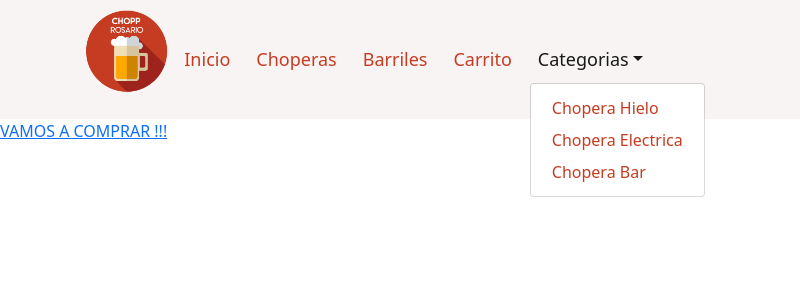
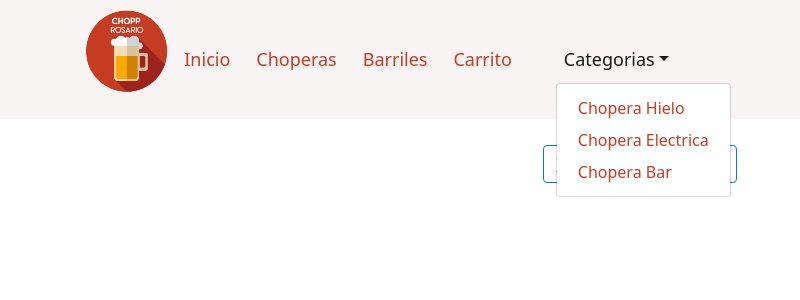
Before and after one commit to estefanobiasin/coderchopprosario, a React (Create React App) app: page /Cart in a window 1280 px wide. Both pictures are taken after a click on the button "Categorias". Shown: the top 300 px of the page, without its empty margins (0-800 px from the left). Built offline with nearby package versions, Linux system fonts and the light colour scheme.

Commit message:
correccion final

```diff
--- a/src/components/Cart.js
+++ b/src/components/Cart.js
@@ -32,7 +32,8 @@ function Cart() {
     });
 
     setCompra(docRef.id);
-    setCarrito([])
+
+    // setCarrito([])
   }
 
   function finalizarCompra() {
@@ -82,9 +83,17 @@ function Cart() {
     setCarrito(aux);
 
   }
+  const vaciarCarrito =()=>{
+    console.log("este es vaciar carrito");
+     setCarrito([]);
+  }
 
-  if (carrito.length === 0) {
-    return <Link to="/">VAMOS A COMPRAR !!!</Link>
+  if (carrito.length == 0) {
+    return(
+    <div className="content">
+    <Button  variant="outline-primary"><Link to="/">VAMOS A COMPRAR !!!</Link></Button>
+    </div>
+    )
   }
 
   return (
@@ -93,7 +102,7 @@ function Cart() {
         {compra ?
           <>
             <h2 className="msj">Tu numero de compra es de compra es {compra} </h2>
-            <Link to="/">Seguir Comprando !!!</Link>
+            <Button variant="outline-primary" onClick={() => vaciarCarrito()}><Link to="/">Seguir Comprando !!!</Link></Button>
           </>
           :
           <>
--- a/src/components/Category.js
+++ b/src/components/Category.js
@@ -1,5 +1,5 @@
 import Item from "./Item";
-import { useParams } from "react-router-dom";
+import { useParams, Link } from "react-router-dom";
 import "./style/Style.css";
 import { collection, getDocs, query, where } from 'firebase/firestore';
 import { getData } from './../firebase';
--- a/src/components/Item.js
+++ b/src/components/Item.js
@@ -1,6 +1,7 @@
 import React from "react";
 import 'bootstrap/dist/css/bootstrap.min.css';
-import {Card,Button,Container,Row,Col} from 'react-bootstrap';
+import {Card,Img,Body,Title,Text,Button,Container,Row,Col} from 'react-bootstrap';
+import ItemCount from "./ItemCount";
 import "./style/Style.css";
 
 import { Link } from "react-router-dom";
--- a/src/components/ItemCount.js
+++ b/src/components/ItemCount.js
@@ -1,35 +1,37 @@
 import 'bootstrap/dist/css/bootstrap.min.css';
-import { ButtonGroup, Button } from 'react-bootstrap';
+import {ButtonGroup,Button} from 'react-bootstrap';
 import "./style/Style.css";
-import React, { useContext } from "react";
+import React, {useState, useEffect, useContext} from "react";
 import { Link } from "react-router-dom";
 import carritoContext from '../context/cartContext';
-export default function ItemCount({ stok, inicio, onAdd, prod }) {
-    const { agregar } = useContext(carritoContext);
-    const producto = prod;
+export default function ItemCount ({stok, inicio, onAdd, prod}){
+const { carrito,agregar } = useContext(carritoContext);
+const producto=prod;
+let ok=true;
 
-    const agrega = () => {
-        agregar(producto, inicio);
+
+    const agrega = ()=>{
+    agregar (producto,inicio);
     }
 
-    const sumar = () => {
+    const sumar = ()=> {
         if (inicio < stok) {
-            onAdd(inicio + 1)
+        onAdd(inicio+1)
         }
     }
-    const restar = () => {
+    const restar = ()=> {
         if (inicio > 0) {
-            onAdd(inicio - 1)
+        onAdd(inicio-1)
         }
     }
 
-    return (
+    return(
         <div className='cont'>
 
              <h2>Carrito : {inicio} </h2>
 
 
-            <br />
+            <br/>
             <ButtonGroup aria-label="Basic example">
             <Button variant="secondary"
              onClick={sumar}
@@ -40,10 +42,10 @@ export default function ItemCount({ stok, inicio, onAdd, prod }) {
             onClick={restar}
             >Quitar</Button>
             </ButtonGroup>
-            <br />
-            <div className="mb-2 btnagrega">
+            <br/>
+            <div className="mb-2" className='btnagrega'>
             {inicio > 0 &&
-                    <div className="mb-2 btnagrega">
+                                            <div className="mb-2 " className='btnagrega'>
 
                                             <Button className="boton" onClick={agrega}>Agregar al carrito</Button>
                                             <br></br>
--- a/src/components/ItemDetail.js
+++ b/src/components/ItemDetail.js
@@ -1,7 +1,8 @@
 import React from "react";
 import 'bootstrap/dist/css/bootstrap.min.css';
-import {Card,Container,Row,Col} from 'react-bootstrap';
+import {Card,Img,Body,Title,Text,Button,Container,Row,Col} from 'react-bootstrap';
 import ItemCount from "./ItemCount";
+import { Link } from "react-router-dom";
 import { useState } from "react";
 
 function ItemDetail({ prod }) {
--- a/src/components/ItemDetailContainer.js
+++ b/src/components/ItemDetailContainer.js
@@ -1,23 +1,34 @@
-import { useParams } from "react-router-dom";
+import { useParams, Link } from "react-router-dom";
 import { useEffect, useState } from "react";
 import "./style/Style.css";
 import 'bootstrap/dist/css/bootstrap.min.css';
+
 import ItemDetail from "./ItemDetail";
+
+import { collection, getDocs, query, where } from 'firebase/firestore';
+import { getData } from './../firebase';
+import { FirebaseError } from "@firebase/util";
 import firebase from "firebase/compat/app";
 import "firebase/compat/firestore";
+
 
 const ItemDetailContainer = () => {
 
   const [producto, setProducto] = useState([]);
-  const [loading, setLoading] = useState(false);
+  const [loading,setLoading] = useState(false);
   const { identificador } = useParams();
 
   useEffect(() => {
 
     const getProduct = async () => {
+
       try {
+
         const productosCollection = await firebase.firestore().collection('productos').doc(identificador).get();
-        const product = { id: productosCollection.id, ...productosCollection.data() };
+
+
+
+        const product ={id:productosCollection.id, ...productosCollection.data()};
         setProducto(product);
         setLoading(false);
         console.log("productoes collection", productosCollection);
@@ -29,7 +40,7 @@ const ItemDetailContainer = () => {
     getProduct();
     setLoading(true);
 
-  }, [identificador]);
+  }, []);
 
 
   return loading ? (
@@ -38,9 +49,9 @@ const ItemDetailContainer = () => {
     </>
 
   ) : (
-    <div>
-      <ItemDetail prod={producto} />
+     <div>
+         <ItemDetail prod={producto} />
     </div>
-  );
+);
 }
 export default ItemDetailContainer;
--- a/src/components/NavBar.jsx
+++ b/src/components/NavBar.jsx
@@ -2,17 +2,19 @@ import 'bootstrap/dist/css/bootstrap.min.css';
 import {Navbar,Nav, NavDropdown, Container} from 'react-bootstrap';
 import logo from './img/logo.png';
 import './style/Style.css';
+import CartWidget from "./CartWidget";
 import { Link } from "react-router-dom";
 import carritoContext from '../context/cartContext';
-import React, {useContext} from "react";
+import React, {useState, useEffect, useContext} from "react";
 
 
 function NavBar(){
-  const { carrito } = useContext(carritoContext);
+  const { carrito, setCarrito } = useContext(carritoContext);
+ var id;
 return <div>
     <Navbar collapseOnSelect expand="lg" className='title'>
   <Container>
-   <img src={logo} className="img-navbar" alt="logo"></img>
+   <img src={logo} className="img-navbar"></img>
   <Navbar.Toggle aria-controls="responsive-navbar-nav " />
   <Navbar.Collapse id="responsive-navbar-nav">
     <Nav className="me-auto">
@@ -21,11 +23,13 @@ return <div>
     <Nav.Link><Link className="enlace" to="/category/:id">Choperas</Link></Nav.Link>
     <Nav.Link><Link className="enlace" to="/category">Barriles</Link></Nav.Link>
 
-    <Nav.Link><Link className="enlace" to="/Cart">{`Carrito ${carrito?.length || ''}`}</Link></Nav.Link>
+    <Nav.Link><Link className="enlace" to="/Cart">Carrito </Link></Nav.Link>
+    <Nav.Link><Link className="enlace" to="/Cart"  >{!carrito.length != 0 ?  <></> : <>{carrito.length}</> } </Link></Nav.Link>
     <NavDropdown className="enlace" title="Categorias"  id="basic-nav-dropdown">
-          <NavDropdown.Item  ><Link to={`/category/chopera a hielo`} className="enlace">Chopera Hielo</Link></NavDropdown.Item>
-          <NavDropdown.Item  ><Link to={`/category/chopera electrica`} className="enlace">Chopera Electrica</Link></NavDropdown.Item>
-          <NavDropdown.Item  ><Link to={`/category/chopera bar`} className="enlace">Chopera Bar</Link></NavDropdown.Item>
+
+          <NavDropdown.Item  ><Link to={`/category/${id="chopera a hielo"}`} className="enlace">Chopera Hielo</Link></NavDropdown.Item>
+          <NavDropdown.Item  ><Link to={`/category/${id="chopera electrica"}`} className="enlace">Chopera Electrica</Link></NavDropdown.Item>
+          <NavDropdown.Item  ><Link to={`/category/${id="chopera bar"}`} className="enlace">Chopera Bar</Link></NavDropdown.Item>
     </NavDropdown>
 
     </Nav>
--- a/src/components/style/Style.css
+++ b/src/components/style/Style.css
@@ -95,6 +95,10 @@
 
   }
 
+.test{
+    border: 1px solid;
+}
+
 .text{
   display: flex;
   justify-content: center;
--- a/src/context/cartContext.js
+++ b/src/context/cartContext.js
@@ -1,4 +1,4 @@
-import {createContext, useState} from 'react';
+import Reac, {createContext, useState} from 'react';
 
 const carritoContext = createContext({});
 
@@ -13,7 +13,7 @@ export const CarritoProvider = ({children})=>{
         for (let i=0; i<carrito.length ; i++){
             let aux= carrito[i];
 
-            if (aux['id']=== producto.id) {
+            if (aux['id']== producto.id) {
 
                 carrito[i].cantidad= carrito[i].cantidad + inicio;
                 return true;
@@ -39,7 +39,7 @@ const agregar = (producto, inicio)=>{
     }
 
     return (
-        <carritoContext.Provider value={{products, setProducts, carrito, setCarrito, agregar}}>
+        <carritoContext.Provider value={{products, setProducts, carrito, setCarrito,agregar}}>
             {children}
         </carritoContext.Provider>
     );
```
Also changed, not shown: src/App.js (+12 -8 lines), src/components/ItemList.js (+7 -6 lines), src/components/ItemListContainer.js (+9 -7 lines). Lines whose indentation alone changed are shown as unchanged.
